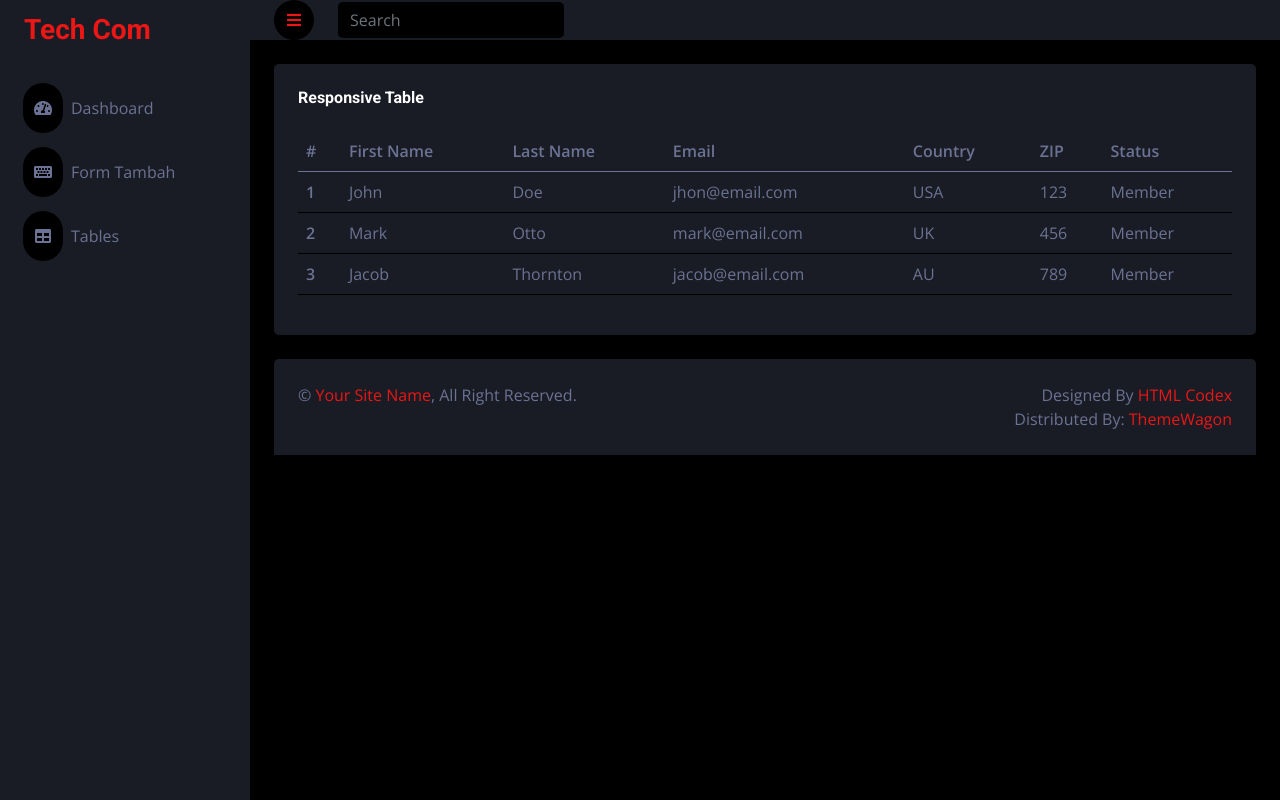
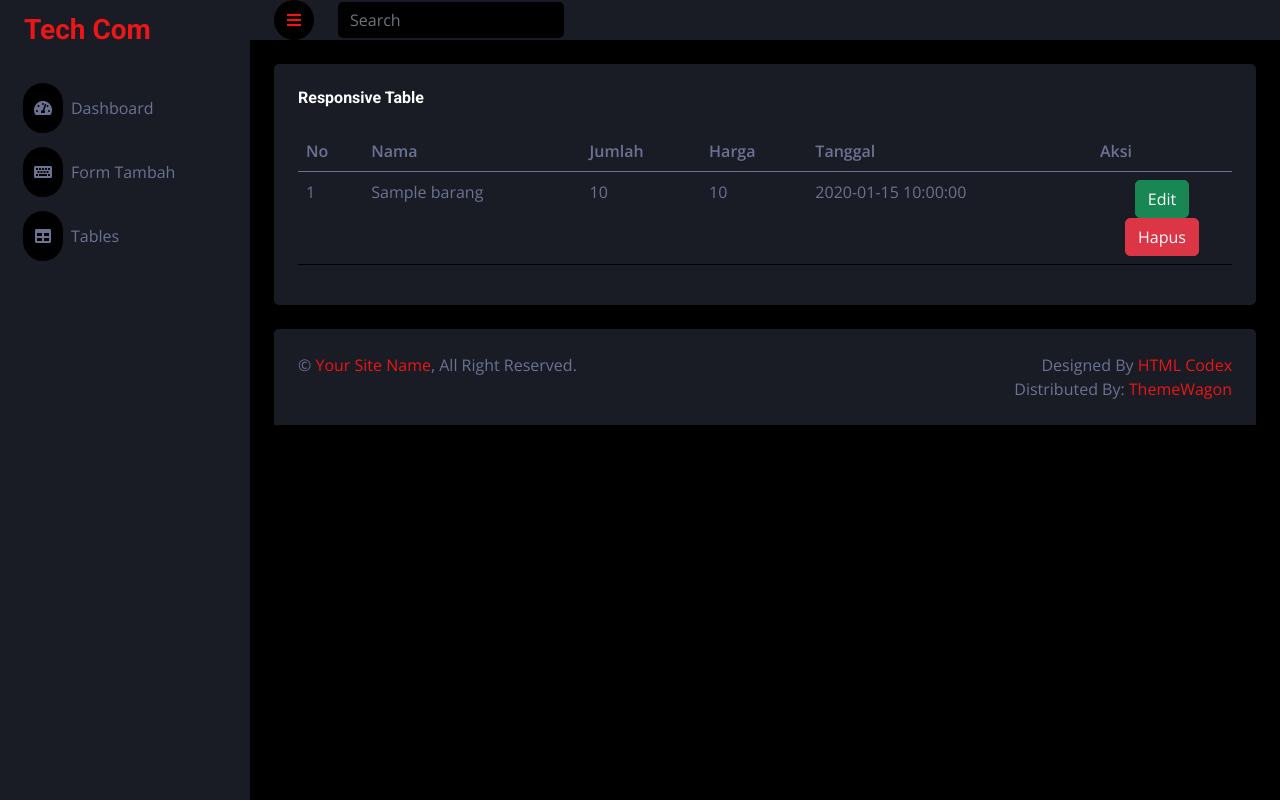
Before and after one commit to 481n4y4/Kelompok1-TA, a PHP site: page /table.php in a window 1280 px wide. Run offline with PHP 8.4, Linux system fonts and the light colour scheme; tables that the repository leaves empty or names only in its code hold one stand-in row (values such as "Sample post"); some libraries are stand-ins or nearby versions.

Commit message:
Menambahkan database dan merubah table

```diff
--- /dev/null
+++ b/database.php
@@ -0,0 +1,11 @@
+<?php
+
+$db = mysqli_connect('localhost', 'root', '', 'kelompok1-ta');
+
+// if (!$db) {
+//     echo 'gagal';
+// } else {
+//     echo 'berhasil';
+// }
+
+?>
--- a/table.php
+++ b/table.php
@@ -1,6 +1,23 @@
 <?php
-include "layout/header.php"
+include 'database.php';
+
+function select($query)
+{
+    global $db;
+
+    $result = mysqli_query($db, $query);
+    $rows = [];
+
+    while ($row = mysqli_fetch_assoc($result)) {
+        $rows[] = $row;
+    }
+    return $rows; // Kembalikan array, bukan result object
+}
+
+$data_barang = select("SELECT * FROM barang");
 ?>
+
+<?php include "layout/header.php"; ?>
 
 <!-- Table Start -->
 <div class="container-fluid pt-4 px-4">
@@ -12,43 +29,29 @@ include "layout/header.php"
                     <table class="table">
                         <thead>
                             <tr>
-                                            <th scope="col">#</th>
-                                            <th scope="col">First Name</th>
-                                            <th scope="col">Last Name</th>
-                                            <th scope="col">Email</th>
-                                            <th scope="col">Country</th>
-                                            <th scope="col">ZIP</th>
-                                            <th scope="col">Status</th>
+                                <th scope="col">No</th>
+                                <th scope="col">Nama</th>
+                                <th scope="col">Jumlah</th>
+                                <th scope="col">Harga</th>
+                                <th scope="col">Tanggal</th>
+                                <th scope="col">Aksi</th>
                             </tr>
                         </thead>
                         <tbody>
+                            <?php $no = 1; ?>
+                            <?php foreach ($data_barang as $barang) : ?>
                                 <tr>
-                                            <th scope="row">1</th>
-                                            <td>John</td>
-                                            <td>Doe</td>
-                                            <td>jhon@email.com</td>
-                                            <td>USA</td>
-                                            <td>123</td>
-                                            <td>Member</td>
+                                    <td><?= $no++; ?></td>
+                                    <td><?= $barang['nama']; ?></td>
+                                    <td><?= $barang['jumlah']; ?></td>
+                                    <td><?= $barang['harga']; ?></td>
+                                    <td><?= $barang['tanggal']; ?></td>
+                                    <td width="15%" class="text-center">
+                                        <button type="button" class="btn btn-success">Edit</button>
+                                        <button type="button" class="btn btn-danger">Hapus</button>
+                                    </td>
                                 </tr>
-                                        <tr>
-                                            <th scope="row">2</th>
-                                            <td>Mark</td>
-                                            <td>Otto</td>
-                                            <td>mark@email.com</td>
-                                            <td>UK</td>
-                                            <td>456</td>
-                                            <td>Member</td>
-                                        </tr>
-                                        <tr>
-                                            <th scope="row">3</th>
-                                            <td>Jacob</td>
-                                            <td>Thornton</td>
-                                            <td>jacob@email.com</td>
-                                            <td>AU</td>
-                                            <td>789</td>
-                                            <td>Member</td>
-                                        </tr>
+                            <?php endforeach; ?>
                         </tbody>
                     </table>
                 </div>
@@ -58,6 +61,4 @@ include "layout/header.php"
 </div>
 <!-- Table End -->
 
-<?php
-include "layout/footer.php"
-?>
+<?php include "layout/footer.php"; ?>
```
Lines whose indentation alone changed are shown as unchanged.
